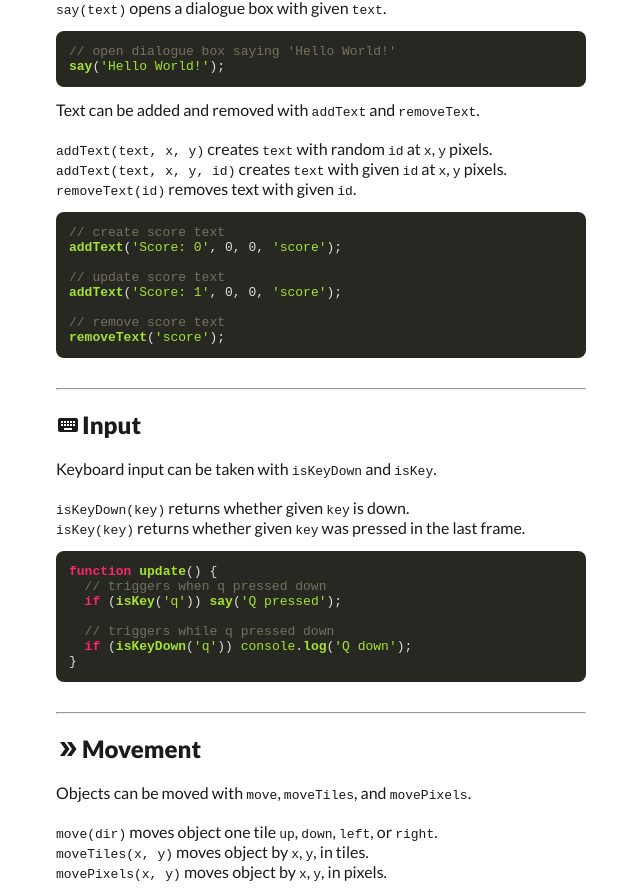
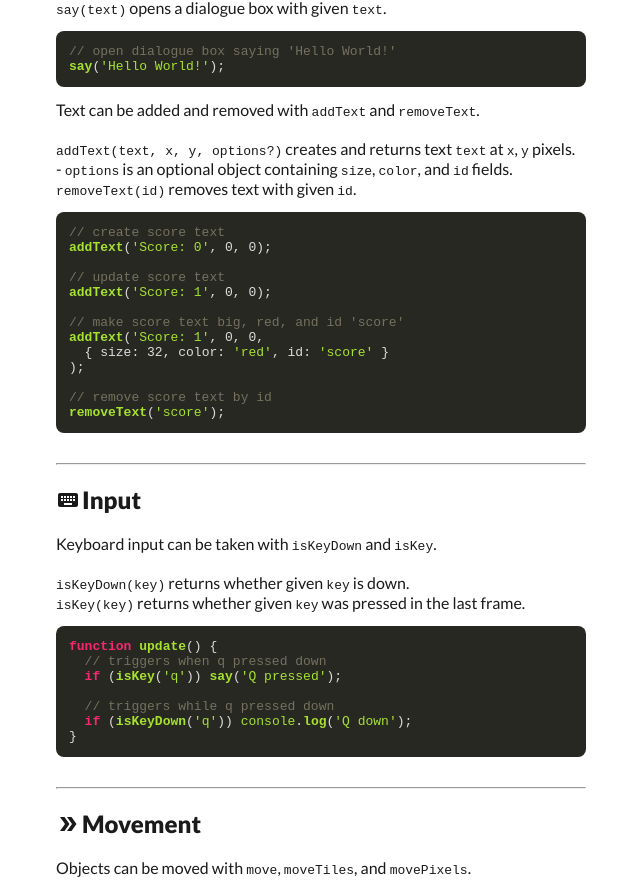
Before and after one commit to LearnCodeOrg/codetrain, a Next.js app: page /docs in a window 1280 px wide. Shown: the part 895-1788 px from the top of the page, without its empty margins (260-900 px from the left). Built offline with nearby package versions, Linux system fonts and the light colour scheme; no server answers; the database is empty.

Commit message:
Document text options.

```diff
--- a/pages/docs.js
+++ b/pages/docs.js
@@ -175,21 +175,26 @@ say('Hello World!');`}
           </Code>
           Text can be added and removed with <code>addText</code> and{' '}
           <code>removeText</code>.<br /><br />
-          <code>addText(text, x, y)</code> creates <code>text</code>{' '}
-          with random <code>id</code> at <code>x</code>, <code>y</code>{' '}
-          pixels.<br />
-          <code>addText(text, x, y, id)</code> creates <code>text</code>{' '}
-          with given <code>id</code> at <code>x</code>, <code>y</code>{' '}
-          pixels.<br />
+          <code>addText(text, x, y, options?)</code> creates and returns text
+          {' '}<code>text</code> at <code>x</code>, <code>y</code> pixels.
+          <br />
+          - <code>options</code> is an optional object containing{' '}
+          <code>size</code>, <code>color</code>, and <code>id</code> fields.
+          <br />
           <code>removeText(id)</code> removes text with given <code>id</code>.
           <Code>
 {`// create score text
-addText('Score: 0', 0, 0, 'score');
+addText('Score: 0', 0, 0);
 
 // update score text
-addText('Score: 1', 0, 0, 'score');
+addText('Score: 1', 0, 0);
 
-// remove score text
+// make score text big, red, and id 'score'
+addText('Score: 1', 0, 0,
+  { size: 32, color: 'red', id: 'score' }
+);
+
+// remove score text by id
 removeText('score');
 `}
           </Code>
```
